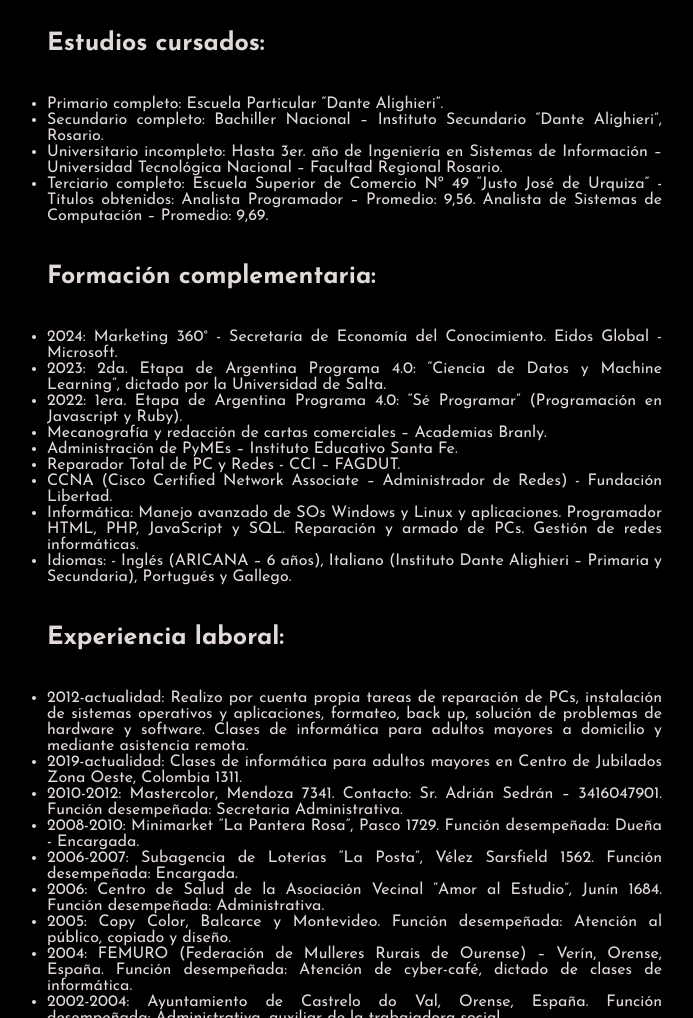
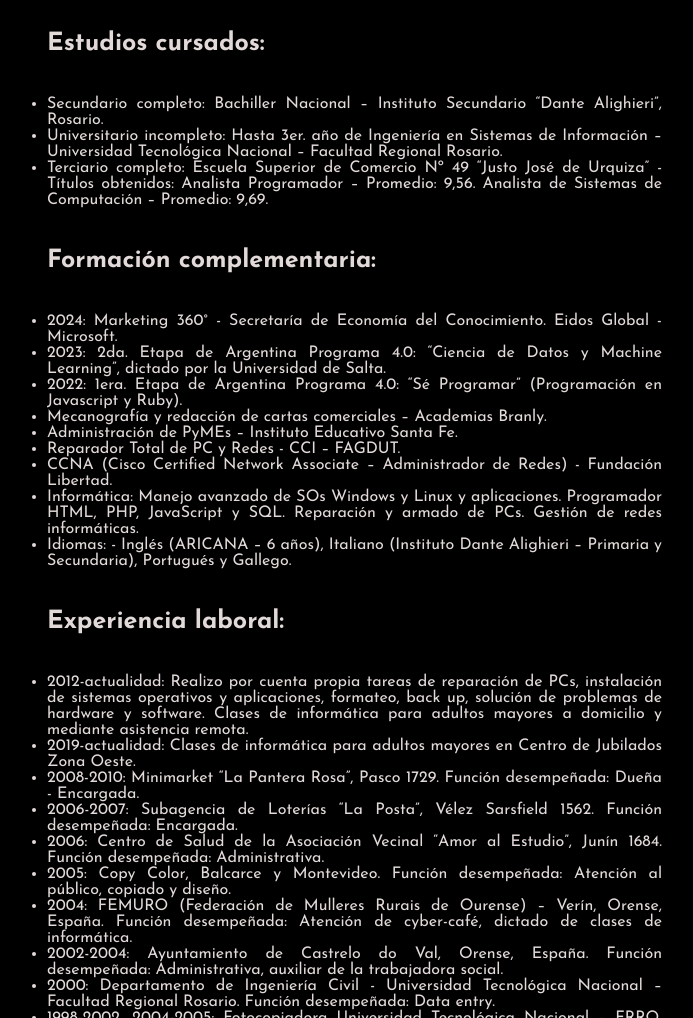
Before and after one commit to Lady-Marianne/ada-lovelace-page, a plain HTML site: page about.html in a window 1280 px wide. Shown: the part 429-1447 px from the top of the page, without its empty margins (81-774 px from the left). Drawn offline with Linux system fonts and the light colour scheme.

Commit message:
Add files via upload

```diff
--- a/about.html
+++ b/about.html
@@ -33,7 +33,6 @@
                 </ul>
             <h2 class="presentacion__enlaces__subtitulo">Estudios cursados:</h2>
                   <ul class="lista">
-                   <li>Primario completo: Escuela Particular “Dante Alighieri”.</li>
                    <li>Secundario completo: Bachiller Nacional – Instituto Secundario “Dante Alighieri”, Rosario.</li>
                    <li>Universitario incompleto: Hasta 3er. año de Ingeniería en Sistemas de Información – Universidad Tecnológica Nacional – Facultad Regional Rosario.</li>
                    <li>Terciario completo: Escuela Superior de Comercio Nº 49 “Justo José de Urquiza” - Títulos obtenidos: Analista Programador – Promedio: 9,56. Analista de Sistemas de Computación – Promedio: 9,69.</li>
@@ -53,8 +52,8 @@
             <h2 class="presentacion__enlaces__subtitulo">Experiencia laboral:</h2>
                 <ul class="lista">
                     <li>2012-actualidad: Realizo por cuenta propia tareas de reparación de PCs, instalación de sistemas operativos y aplicaciones, formateo, back up, solución de problemas de hardware y software. Clases de informática para adultos mayores a domicilio y mediante asistencia remota.</li>
-                    <li>2019-actualidad: Clases de informática para adultos mayores en Centro de Jubilados Zona Oeste, Colombia 1311.</li>
-                    <li>2010-2012: Mastercolor, Mendoza 7341. Contacto: Sr. Adrián Sedrán – 3416047901. Función desempeñada: Secretaria Administrativa.</li>
+                    <li>2019-actualidad: Clases de informática para adultos mayores en Centro de Jubilados Zona Oeste.</li>
+                    <!--<li>2010-2012: Mastercolor, Mendoza 7341. Contacto: Sr. Adrián Sedrán – 3416047901. Función desempeñada: Secretaria Administrativa.</li>-->
                     <li>2008-2010: Minimarket “La Pantera Rosa”, Pasco 1729. Función desempeñada: Dueña - Encargada.</li>
                     <li>2006-2007: Subagencia de Loterías “La Posta”, Vélez Sarsfield 1562. Función desempeñada: Encargada.</li>
                     <li>2006: Centro de Salud de la Asociación Vecinal “Amor al Estudio”, Junín 1684. Función desempeñada: Administrativa.</li>
```
